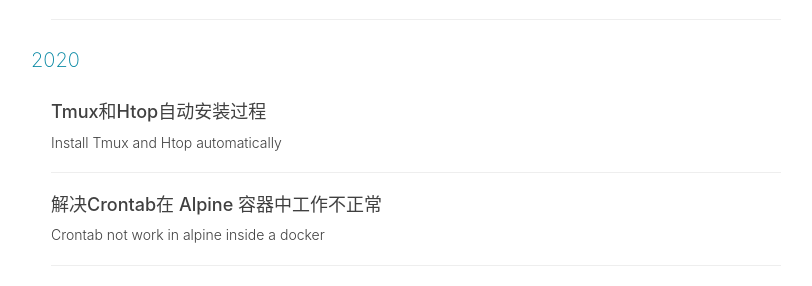
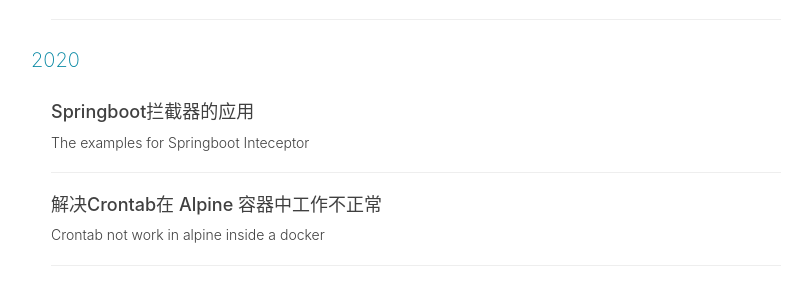
Before and after one commit to rae912/myblog, a Jekyll site: the page built from archive.html, in a window 1280 px wide and 900 px high, scrolled down 390 px. Shown: the part 159-445 px from the top of the window, without its empty margins (234-1046 px from the left). Built offline with Jekyll 4.4.1, drawn with Linux system fonts in a browser that asks for light colours; nearby versions of some CDN libraries; comment, search, counter and statistics services are not loaded.

Commit message:
save changes

```diff
--- a/_posts/2020-08-20-how-to-configure-spring-security-to-allow-swagger-without-authentication.md
+++ b/_posts/2020-08-20-how-to-configure-spring-security-to-allow-swagger-without-authentication.md
@@ -1,7 +1,7 @@
 ---
 layout: post
-title: "Tmux和Htop自动安装过程"
-subtitle: "Install Tmux and Htop automatically"
+title: "Springboot拦截器的应用"
+subtitle: "The examples for Springboot Inteceptor"
 author: "qingshan"
 header-img: "img/post-bg-product-manager.webp"
 header-mask: 0.4
```
